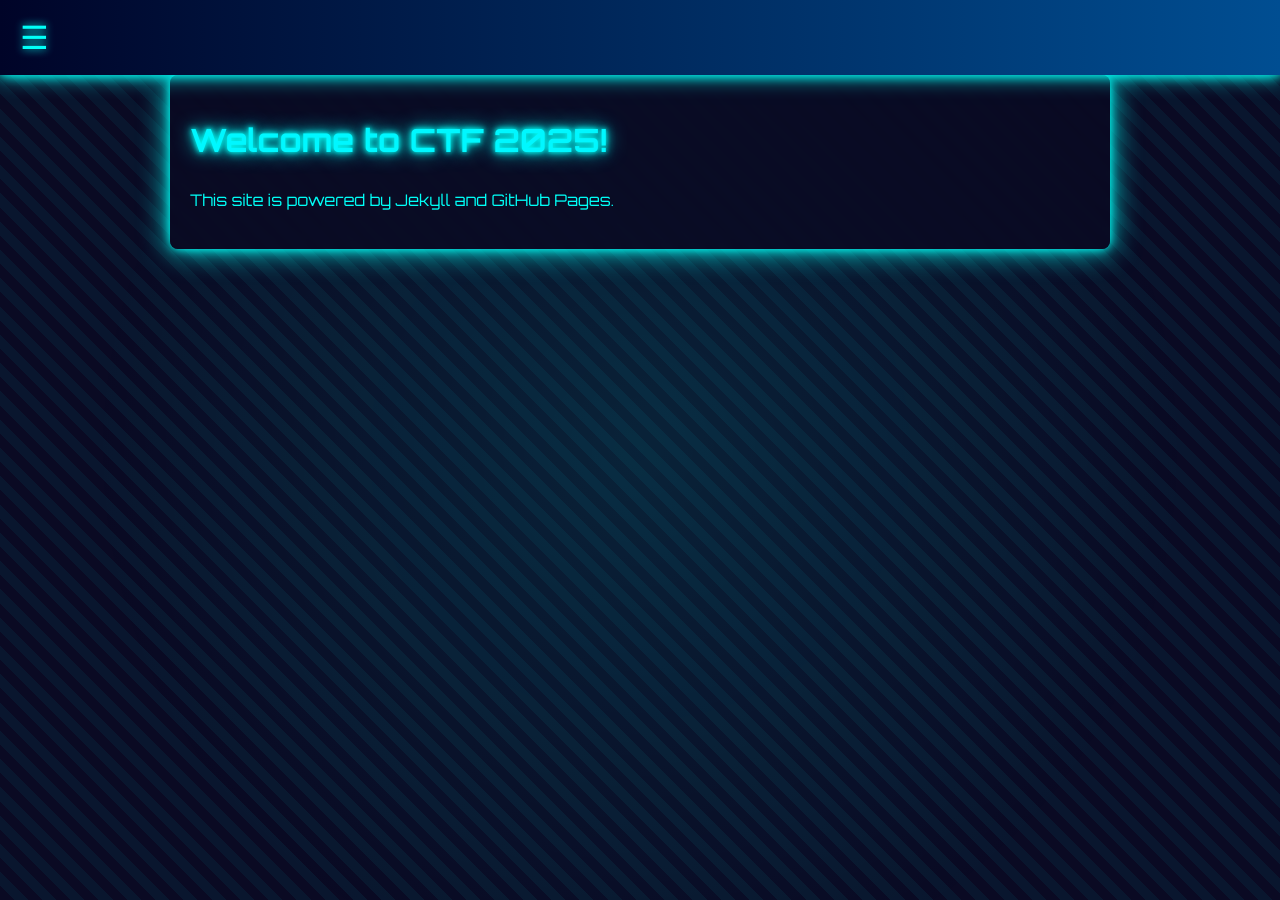
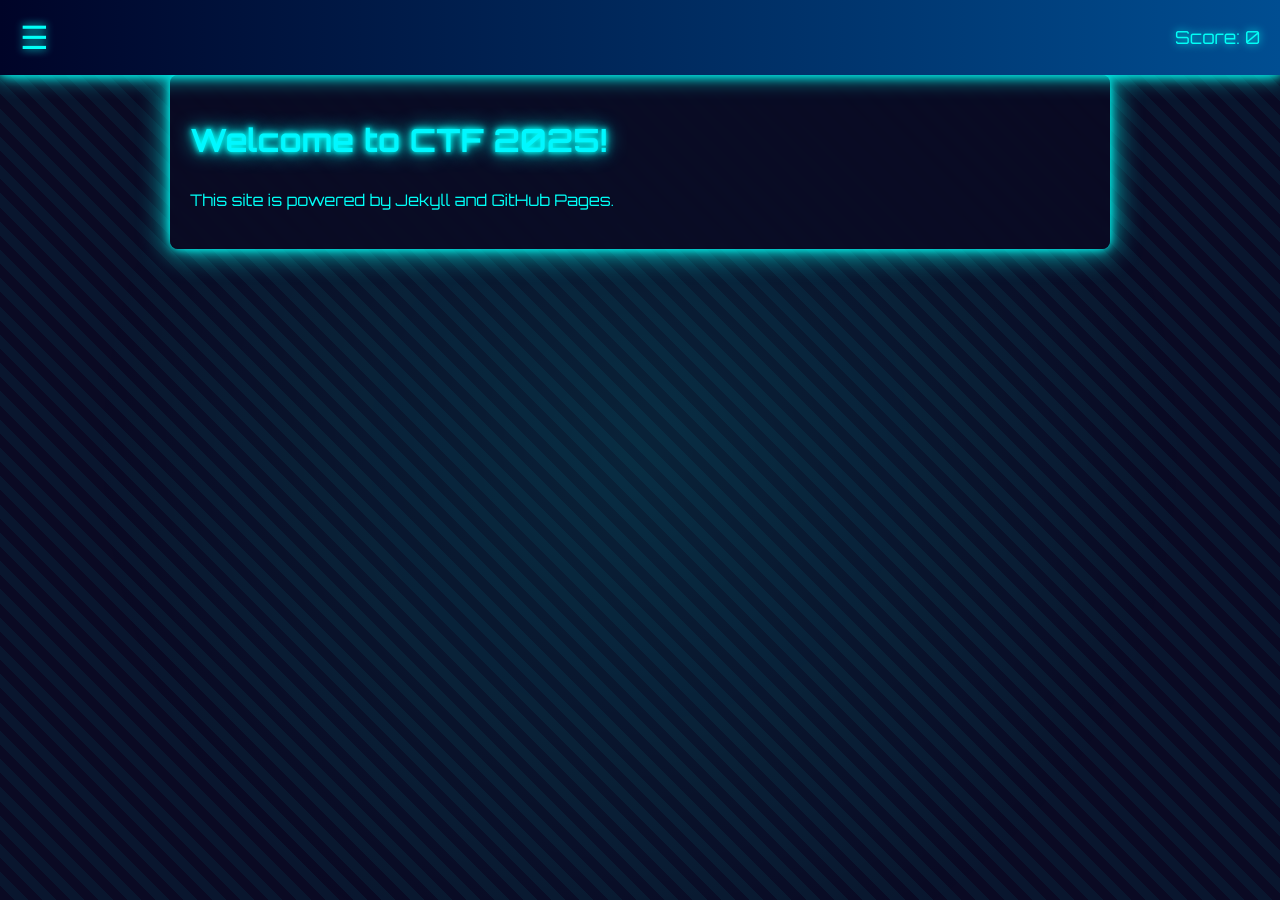
Before and after one commit to toni-graham/ctf2025, a Jekyll site: the page built from index.md, in a window 1280 px wide. Built offline with Jekyll 4.4.1, drawn with Linux system fonts in a browser that asks for light colours.

Commit message:
Update nav.html

```diff
--- a/_includes/nav.html
+++ b/_includes/nav.html
@@ -1,22 +1,26 @@
 <nav class="navbar">
   <div class="hamburger" id="hamburger">&#9776;</div>
+  <span class="score">Score: <span id="scoreDisplay">0</span></span>
+
   <div class="side-menu" id="side-menu" role="navigation" aria-label="Main Menu">
     <a href="javascript:void(0)" class="closebtn" id="closebtn" aria-label="Close Menu">&times;</a>
     <a href="/ctf2025/">Home</a>
-    <a href="/ctf2025/challenge1/">Chip-Or-Treat!</a>
-    <a href="/ctf2025/challenge2/">Chip's Birthday?</a>
+    <a href="/ctf2025/about/">About</a>
+    <a href="/ctf2025/challenge/">Challenge</a>
   </div>
   <div id="overlay"></div>
 </nav>
 
 <style>
-  /* Header / Navbar */
   .navbar {
     background: linear-gradient(90deg, #000428, #004e92);
     padding: 12px 20px;
     position: relative;
     z-index: 1100;
     box-shadow: 0 0 10px #00fff7, 0 0 20px #00fff7;
+    display: flex;
+    justify-content: space-between; /* <-- pushes score to right */
+    align-items: center;
   }
 
   .hamburger {
@@ -30,6 +34,13 @@
   .hamburger:hover {
     transform: scale(1.2);
     color: #0ff;
+  }
+
+  .score {
+    color: #00fff7;
+    font-family: 'Orbitron', sans-serif;
+    font-size: 18px;
+    text-shadow: 0 0 8px #00fff7;
   }
 
   /* Side menu */
@@ -115,6 +126,15 @@
 </style>
 
 <script>
+  // Global score loader
+  document.addEventListener("DOMContentLoaded", () => {
+    const scoreDisplay = document.getElementById("scoreDisplay");
+    const score = localStorage.getItem("ctfScore") || 0;
+    if (scoreDisplay) {
+      scoreDisplay.textContent = score;
+    }
+  });
+
   const hamburger = document.getElementById('hamburger');
   const sideMenu = document.getElementById('side-menu');
   const closeBtn = document.getElementById('closebtn');
```
